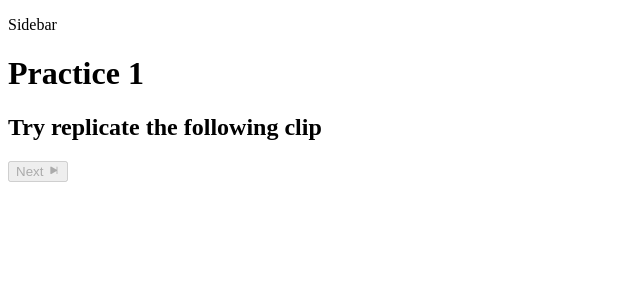
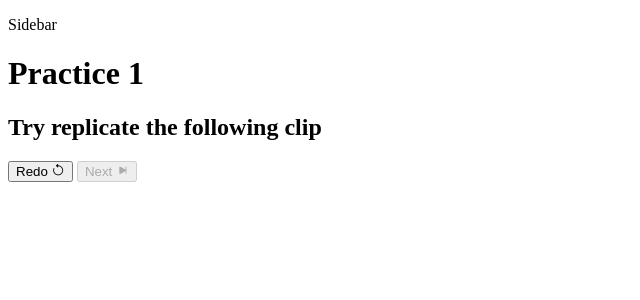
Before and after one commit to Zehua-Chen/coms4170-ui-project, a Flask app: page /practice/1 in a window 1280 px wide. Shown: the part 96-396 px from the top of the page, without its empty margins (0-640 px from the left). Run offline with Flask 2, Linux system fonts and the light colour scheme; some libraries are stand-ins or nearby versions.

Commit message:
[feat] Add Redo to Practice

```diff
--- a/templates/practice.html
+++ b/templates/practice.html
@@ -43,12 +43,17 @@ Sidebar
 </div>
 
 <div class="row">
-  <div id="user-inputs" class="col text-center">
+  <div class="col text-center">
+    <code id="user-inputs"></code>
   </div>
 </div>
 
 <div class="row pt-4">
   <div class="col text-center">
+    <button id="redo" class="btn btn-primary">
+      Redo
+      <i class="bi bi-arrow-counterclockwise"></i>
+    </button>
     <button id="next" class="btn btn-primary" disabled>
       Next
       <i class="bi bi-skip-end-fill"></i>
```
Also changed, not shown: src/pages/practice.ts (+6 -3 lines).
